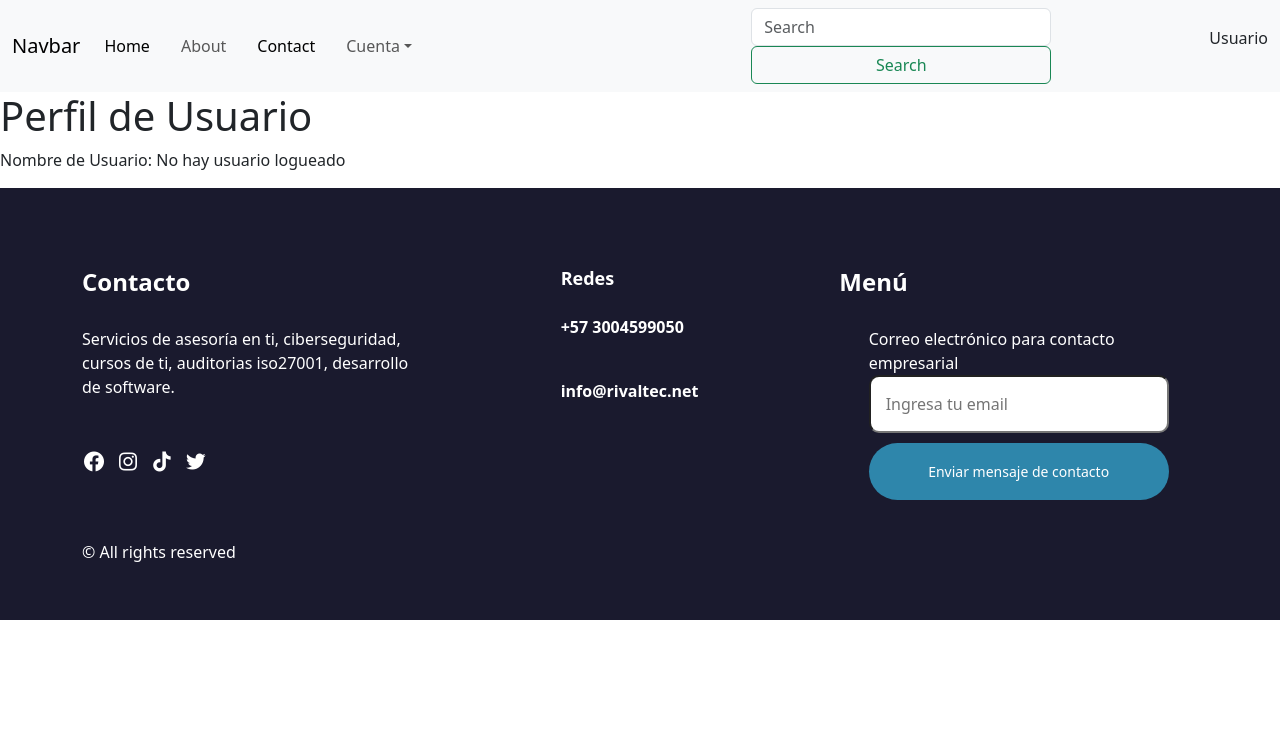
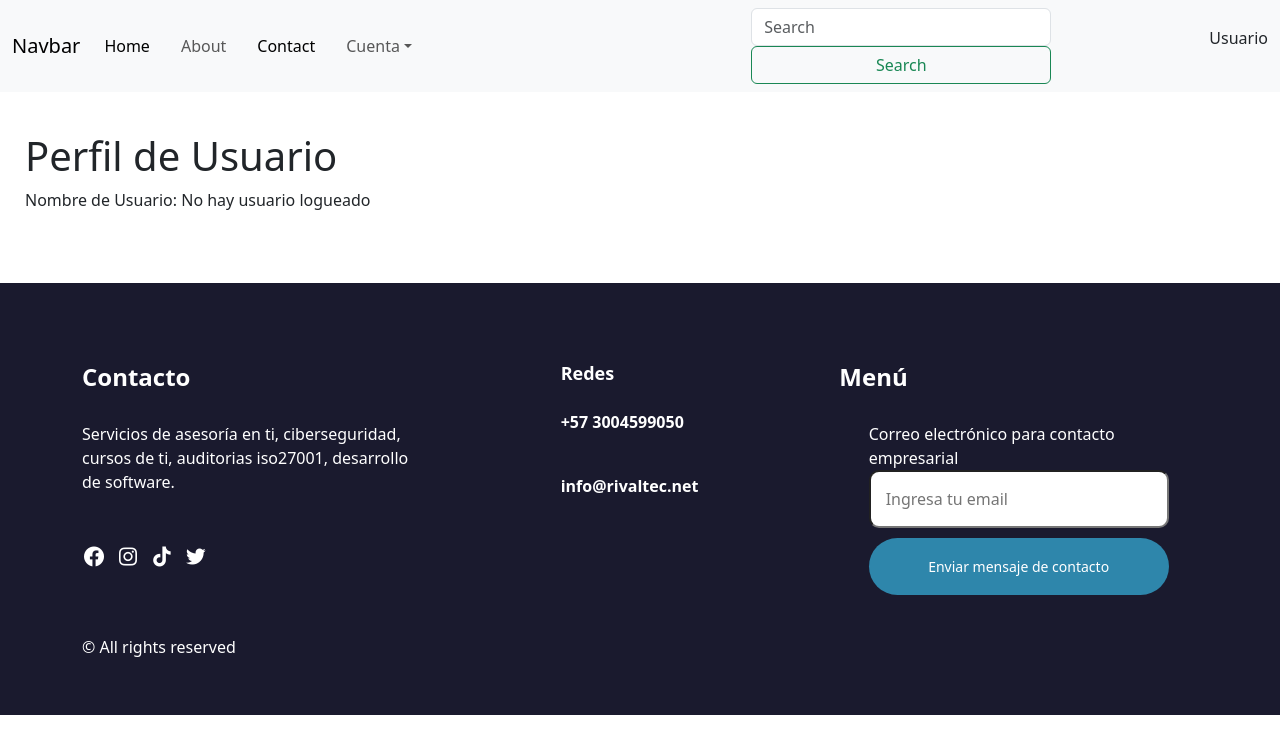
Before and after one commit to david21rios/WorldClock, a React (Vite) app: page /user-profile in a window 1280 px wide. Shown: the top 754 px of the page. Built offline with nearby package versions, Linux system fonts and the light colour scheme; no server answers.

Commit message:
Adaotacion de estilos al proyecto

```diff
--- a/src/components/Login.jsx
+++ b/src/components/Login.jsx
@@ -28,7 +28,7 @@ const Login = () => {
     };
 
     return(
-        <div>
+        <div className='login'>
             <h1>Login</h1>
             <form>
                 <label>Email:</label>
--- a/src/components/Register.jsx
+++ b/src/components/Register.jsx
@@ -31,7 +31,7 @@ const Register = () => {
     };
 
     return(
-        <div>
+        <div className='login'>
         <h1>Register</h1>
             <form>
                 <label>Email:</label>
--- a/src/components/UserProfile.jsx
+++ b/src/components/UserProfile.jsx
@@ -16,7 +16,7 @@ const UserProfile = () => {
     // const [user, setUser] = useState(null);
 
     return (
-        <div>
+        <div className='proyectos'>
             <h1>Perfil de Usuario</h1>
             <p>Nombre de Usuario: {user ? user.displayName : 'No hay usuario logueado'}</p>
             {user &&(
--- a/src/index.css
+++ b/src/index.css
@@ -54,6 +54,22 @@ input{
   margin-top: 15px;
   margin-bottom: 20px;
   padding: 15px 20px;
+}
+
+/* Inicio Login */
+
+.login{
+  margin-top: 15px;
+  margin-bottom: 30px;
+  padding: 15px 20px;
+}
+
+/* inicio Proyectos */
+
+.proyectos{
+  margin-top: 15px;
+  margin-bottom: 30px;
+  padding: 25px 25px;
 }
 
 /* inicio del Footer */
```
